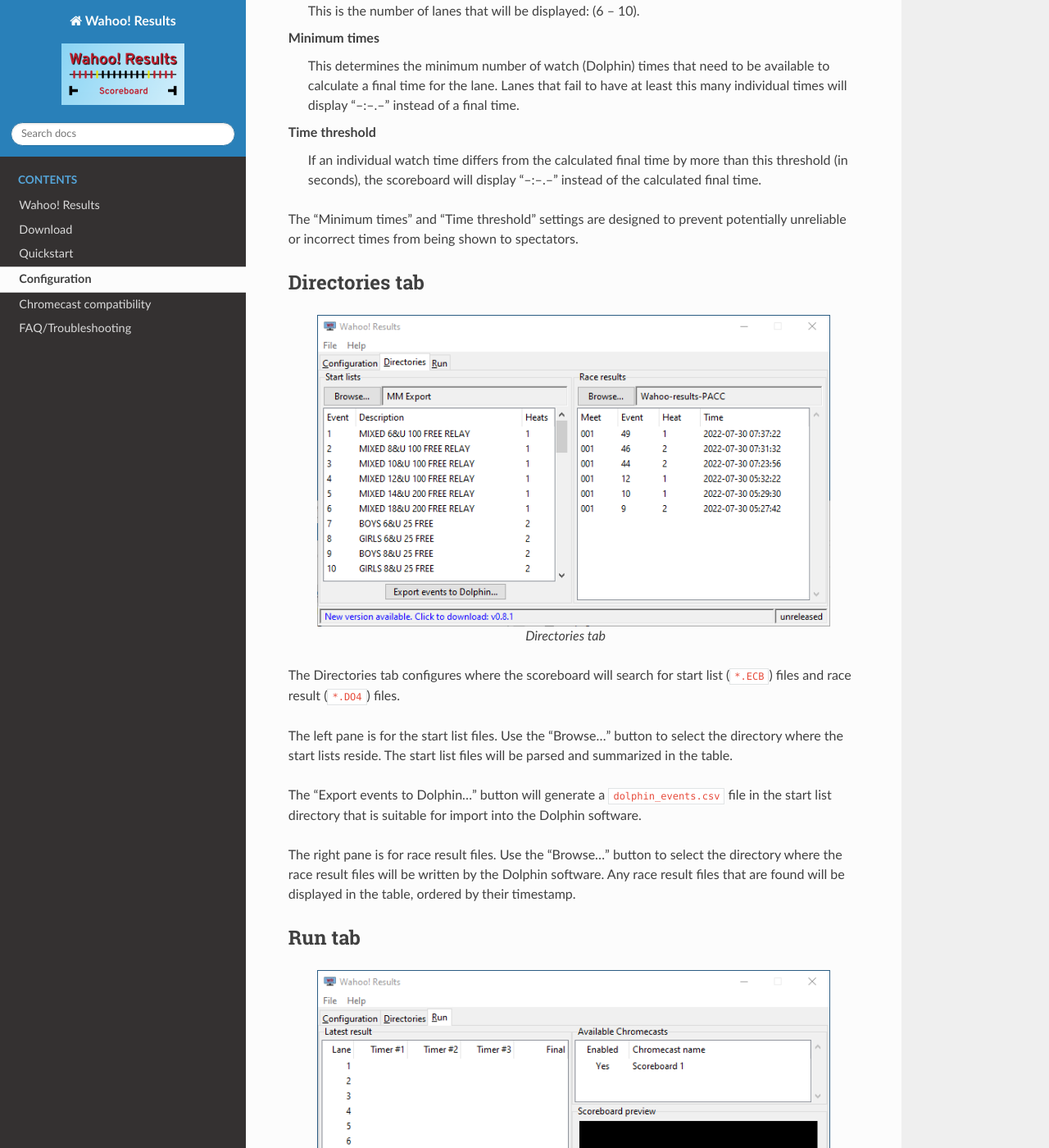
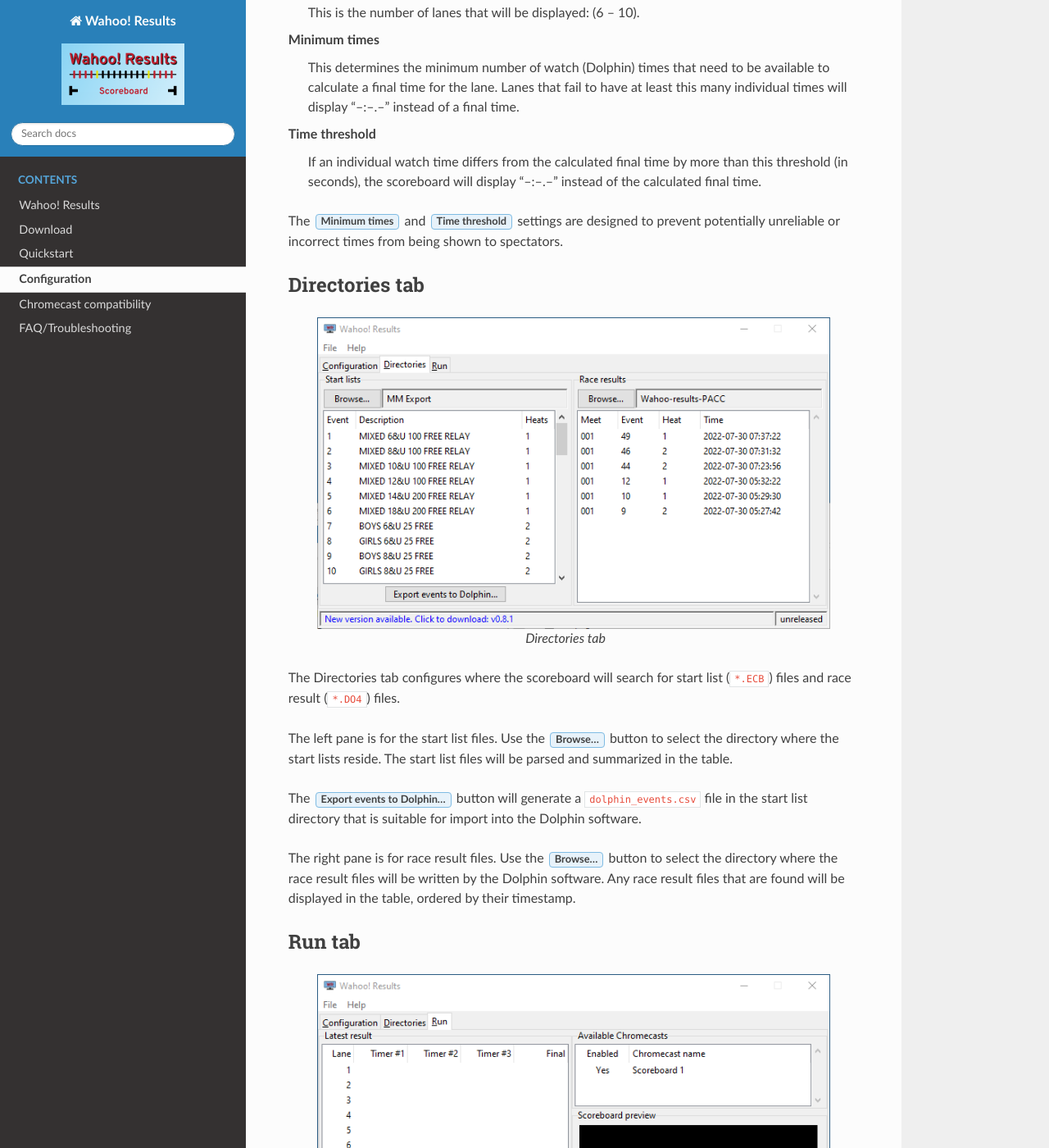
Before and after one commit to JohnStrunk/wahoo-results, a Sphinx documentation site: the page built from docs/configuration.rst, in a window 1280 px wide and 1400 px high, scrolled down 1758 px. Shown: the whole window at 82% size. Built offline with Sphinx 7.4.7 and the Read the Docs theme 2.0.0, drawn with Linux system fonts in a browser that asks for light colours; comment, search, counter and statistics services are not loaded; part of the change alters nothing that is shown; some of the changed text lies outside the part shown.

```diff
--- a/docs/configuration.rst
+++ b/docs/configuration.rst
@@ -52,9 +52,10 @@ Text colors
     The colors can be customized by clicking on the color swatches and choosing
     a new color.
 Background image
-    A background image can be inserted using the "Import..." button. The image
-    should be a 1280x720 PNG image. Once imported, the "image brightness"
-    adjustment can be used to dim the image if it is too bright.
+    A background image can be inserted using the :guilabel:`Import...` button.
+    The image should be a 1280x720 PNG image. Once imported, the
+    :guilabel:`Image brightness` adjustment can be used to dim the image if it
+    is too bright.
 
 -----
 
@@ -73,8 +74,9 @@ Time threshold
     than this threshold (in seconds), the scoreboard will display "--:--.--"
     instead of the calculated final time.
 
-The "Minimum times" and "Time threshold" settings are designed to prevent
-potentially unreliable or incorrect times from being shown to spectators.
+The :guilabel:`Minimum times` and :guilabel:`Time threshold` settings are
+designed to prevent potentially unreliable or incorrect times from being shown
+to spectators.
 
 
 .. _config_dir_tab:
@@ -89,18 +91,18 @@ Directories tab
    Directories tab
 
 The Directories tab configures where the scoreboard will search for start list
-(``*.ECB``) files and race result (``*.DO4``) files.
+(:file:`*.ECB`) files and race result (:file:`*.DO4`) files.
 
-The left pane is for the start list files. Use the "Browse..." button to
-select the directory where the start lists reside. The start list files will
+The left pane is for the start list files. Use the :guilabel:`Browse...` button
+to select the directory where the start lists reside. The start list files will
 be parsed and summarized in the table.
 
-The "Export events to Dolphin..." button will generate a
-``dolphin_events.csv`` file in the start list directory that is suitable for
+The :guilabel:`Export events to Dolphin...` button will generate a
+:file:`dolphin_events.csv` file in the start list directory that is suitable for
 import into the Dolphin software.
 
-The right pane is for race result files. Use the "Browse..." button to select
-the directory where the race result files will be written by the Dolphin
+The right pane is for race result files. Use the :guilabel:`Browse...` button to
+select the directory where the race result files will be written by the Dolphin
 software. Any race result files that are found will be displayed in the table,
 ordered by their timestamp.
 
```
